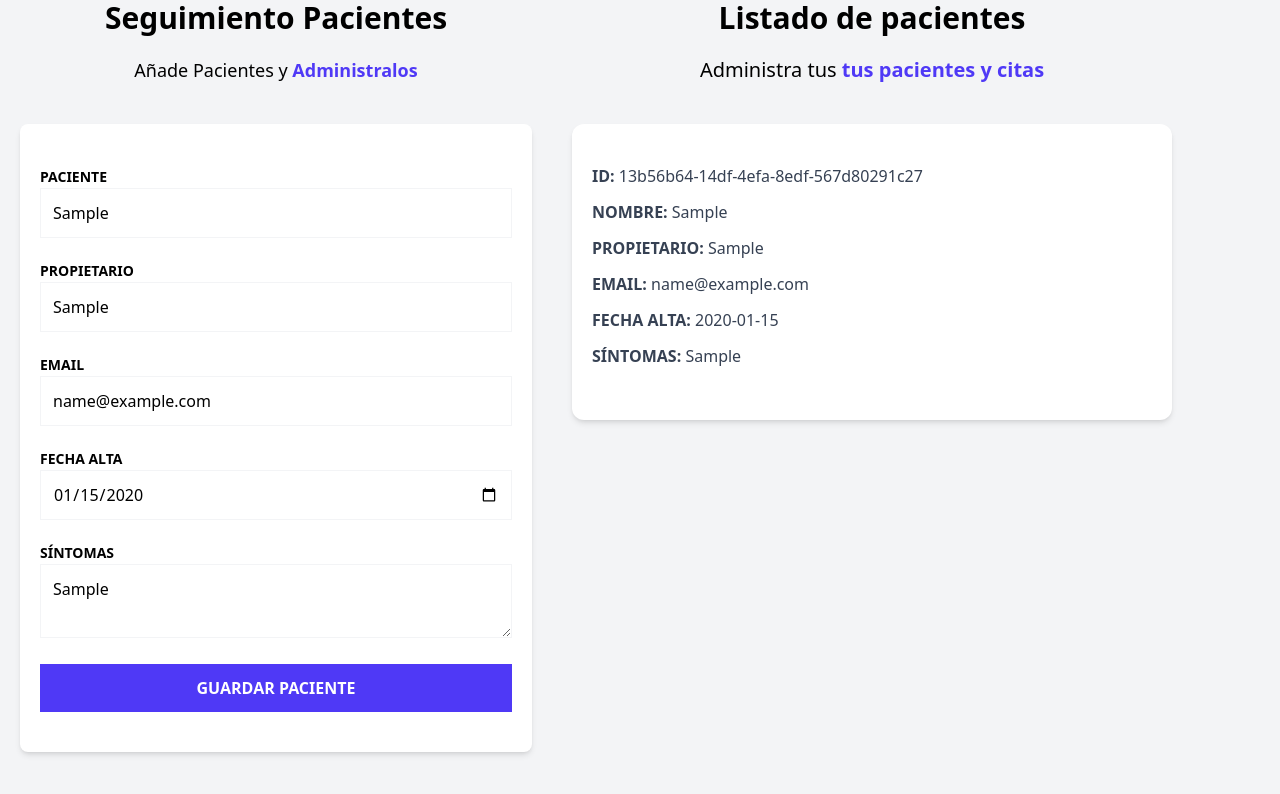
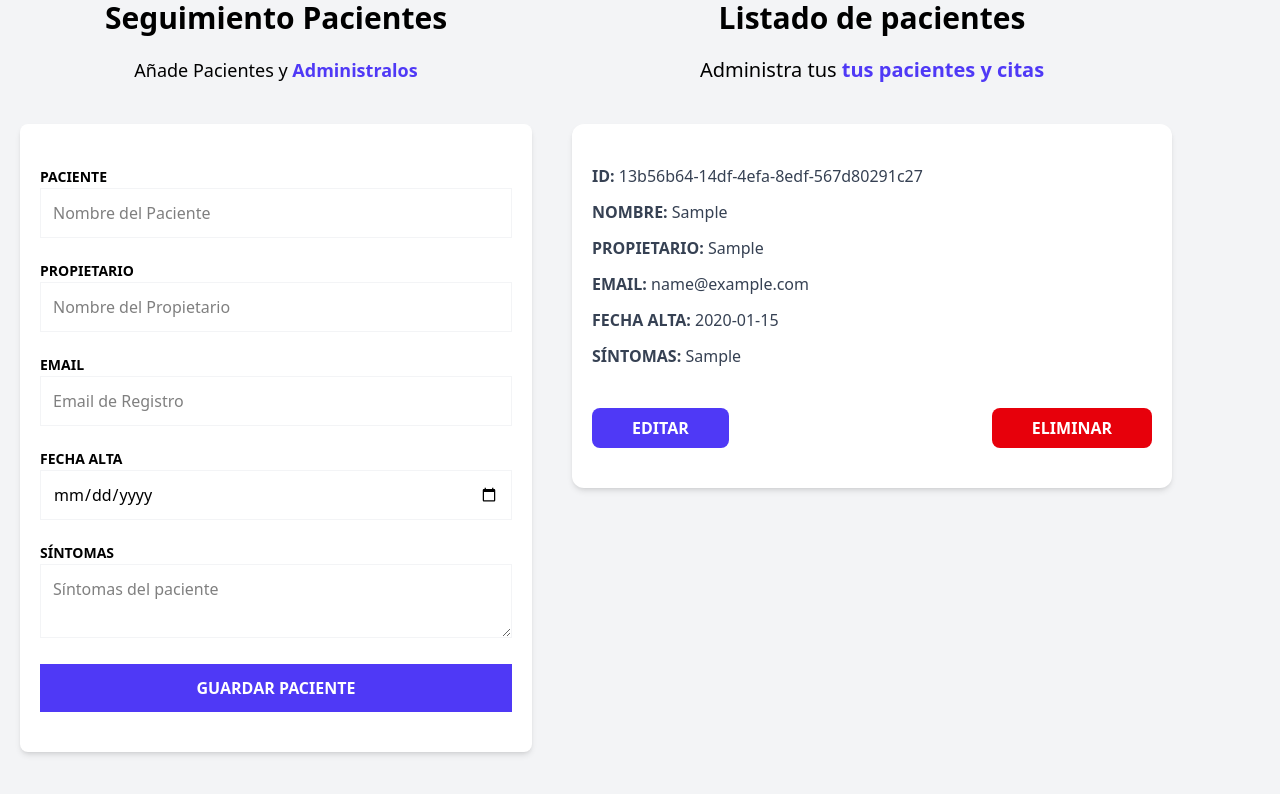
Before and after one commit to sanchezandreadaw/gestion_pacientes, a React (Vite) app: page / in a window 1280 px wide. Both pictures are taken after typing "Sample", "Sample", "name@example.com", "2020-01-15", "Sample" into the empty fields and a click on the input "Guardar Paciente". Shown: the part 224-1018 px from the top of the page. Built offline with nearby package versions, Linux system fonts and the light colour scheme.

Commit message:
Borrado de pacientes

```diff
--- a/src/components/PatientDetails.tsx
+++ b/src/components/PatientDetails.tsx
@@ -1,10 +1,13 @@
 import { Patient } from "../types"
 import PatientDetailItem from "./PatientDetailItem"
+import { usePatientStore } from "../store/store"
 
 type PatientDetailsProps = {
     patient : Patient
 }
 export default function PatientDetails({patient} : PatientDetailsProps) {
+    const {deletePatient} = usePatientStore()
+
     return (
         <div className="mx-5 my-10 px-5 py-10 bg-white shadow-md rounded-xl">
             <PatientDetailItem label="ID: " data={patient.id}/>
@@ -14,6 +17,19 @@
             <PatientDetailItem label="Fecha Alta: " data={patient.date.toString()}/>
             <PatientDetailItem label="Síntomas: " data={patient.symptoms}/>
 
+            <div className="flex justify-between gap-3 mt-10">
+                <button className="py-2 px-10 bg-indigo-600 hover:bg-indigo-700 text-white font-bold
+                uppercase rounded-lg">
+                    Editar
+                </button>
+
+                <button className="py-2 px-10 bg-red-600 hover:bg-red-700 text-white font-bold
+                uppercase rounded-lg"
+                onClick={() => deletePatient(patient.id)}>
+                    Eliminar
+                </button>
+            </div>
+
         </div>
     )
 }
--- a/src/components/PatientForm.tsx
+++ b/src/components/PatientForm.tsx
@@ -8,10 +8,11 @@
 
     const {addPatient} = usePatientStore()
 
-    const {register, handleSubmit, formState : {errors}} = useForm<DraftPatient>()
+    const {register, handleSubmit, formState : {errors}, reset} = useForm<DraftPatient>()
 
     const registerPatient = (data : DraftPatient) => {
        addPatient(data);
+       reset()
     }
 
     return (
--- a/src/store/store.ts
+++ b/src/store/store.ts
@@ -5,6 +5,7 @@
 type  PatientState = {
     patients : Patient[]
     addPatient : (data : DraftPatient) => void
+    deletePatient : (id : Patient['id']) => void
 }
 
 const createPatient = (patient: DraftPatient) : Patient => {
@@ -17,5 +18,10 @@
         set( (state) => ({
             patients : [...state.patients, newPatient]
         }))
+    },
+    deletePatient: (id) => {
+        set((state) => ({
+            patients : state.patients.filter(patient => patient.id !== id )
+        }))
     }
 }))
```
Lines whose indentation alone changed are shown as unchanged.
